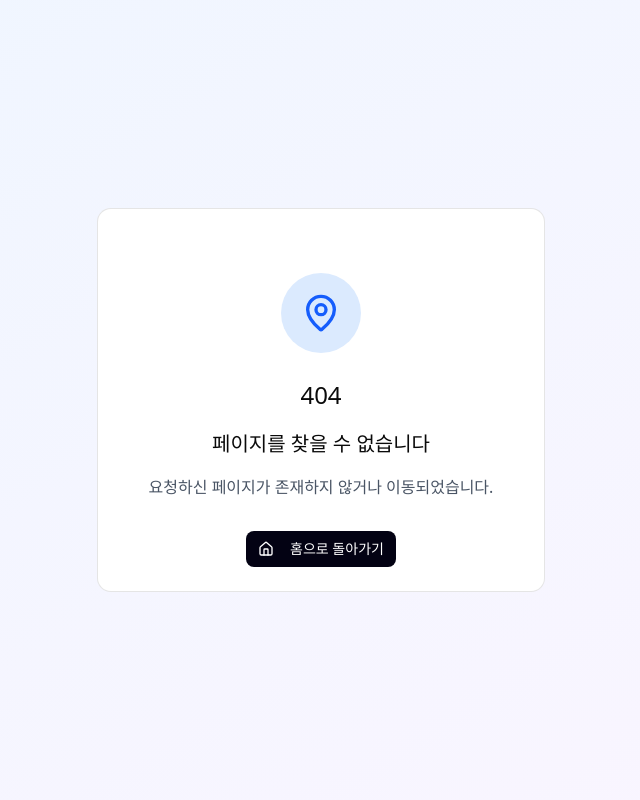
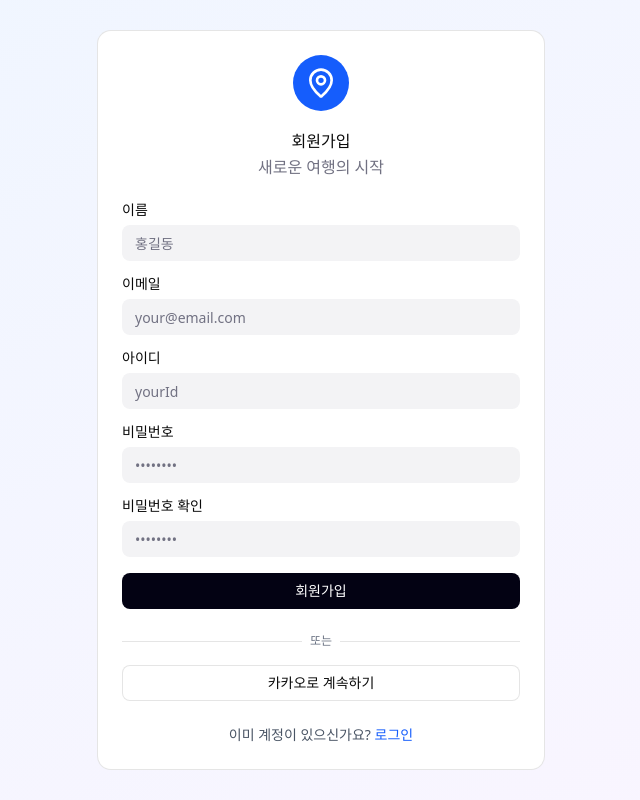
Before and after one commit to ho04029/random-travel, a Next.js app: page /signup in a window 1280 px wide. Before the commit this address had no page. Shown: the whole page, without its empty margins (319-959 px from the left). Built offline with nearby package versions, Linux system fonts and the light colour scheme.

Commit message:
feat: 회원가입 페이지

```diff
--- /dev/null
+++ b/app/(auth)/signup/page.tsx
@@ -0,0 +1,136 @@
+'use client';
+
+import { useState } from 'react';
+import Link from 'next/link';
+import { useRouter } from 'next/navigation';
+import { MapPin } from 'lucide-react';
+import { Button } from '@/app/components/Button';
+import { Input } from '@/app/components/Input';
+import { Label } from '@/app/components/Label';
+import {
+  Card,
+  CardContent,
+  CardDescription,
+  CardHeader,
+  CardTitle,
+} from '@/app/components/Card';
+
+export default function Signup() {
+  const router = useRouter();
+
+  const [name, setName] = useState('');
+  const [email, setEmail] = useState('');
+  const [id, setId] = useState('');
+  const [password, setPassword] = useState('');
+  const [confirmPassword, setConfirmPassword] = useState('');
+
+  const handleSubmit = (e: React.FormEvent) => {
+    // TODO: 회원가입 로직
+    // TODO: alert -> toast나 다른 모달창으로 수정하기
+    e.preventDefault();
+    if (!name || !email || !password || !confirmPassword) {
+      alert('모든 필드를 입력해주세요');
+      return;
+    }
+    if (password !== confirmPassword) {
+      alert('비밀번호가 일치하지 않습니다');
+      return;
+    }
+    alert('회원가입 성공!');
+    router.push('/');
+  };
+
+  return (
+    <div className="flex min-h-screen items-center justify-center bg-linear-to-br from-blue-50 to-purple-50 p-4">
+      <Card className="w-full max-w-md">
+        <CardHeader className="text-center">
+          <div className="mb-4 flex justify-center">
+            <div className="rounded-full bg-blue-600 p-3">
+              <MapPin className="h-8 w-8 text-white" />
+            </div>
+          </div>
+          <CardTitle>회원가입</CardTitle>
+          <CardDescription>새로운 여행의 시작</CardDescription>
+        </CardHeader>
+        <CardContent>
+          <form onSubmit={handleSubmit} className="space-y-4">
+            <div className="space-y-2">
+              <Label htmlFor="name">이름</Label>
+              <Input
+                id="name"
+                type="text"
+                placeholder="홍길동"
+                value={name}
+                onChange={(e) => setName(e.target.value)}
+              />
+            </div>
+            <div className="space-y-2">
+              <Label htmlFor="email">이메일</Label>
+              <Input
+                id="email"
+                type="email"
+                placeholder="your@email.com"
+                value={email}
+                onChange={(e) => setEmail(e.target.value)}
+              />
+            </div>
+            <div className="space-y-2">
+              <Label htmlFor="id">아이디</Label>
+              <Input
+                id="id"
+                type="text"
+                placeholder="yourId"
+                value={id}
+                onChange={(e) => setId(e.target.value)}
+              />
+            </div>
+            <div className="space-y-2">
+              <Label htmlFor="password">비밀번호</Label>
+              <Input
+                id="password"
+                type="password"
+                placeholder="••••••••"
+                value={password}
+                onChange={(e) => setPassword(e.target.value)}
+              />
+            </div>
+            <div className="space-y-2">
+              <Label htmlFor="confirmPassword">비밀번호 확인</Label>
+              <Input
+                id="confirmPassword"
+                type="password"
+                placeholder="••••••••"
+                value={confirmPassword}
+                onChange={(e) => setConfirmPassword(e.target.value)}
+              />
+            </div>
+            <Button type="submit" className="w-full">
+              회원가입
+            </Button>
+          </form>
+
+          <div className="mt-6">
+            <div className="relative">
+              <div className="absolute inset-0 flex items-center">
+                <span className="w-full border-t" />
+              </div>
+              <div className="relative flex justify-center text-xs uppercase">
+                <span className="bg-white px-2 text-gray-500">또는</span>
+              </div>
+            </div>
+            <Button variant="outline" className="mt-4 w-full" type="button">
+              카카오로 계속하기
+            </Button>
+          </div>
+
+          <p className="mt-6 text-center text-sm text-gray-600">
+            이미 계정이 있으신가요?{' '}
+            <Link href={'/login'} className="text-blue-600 hover:underline">
+              로그인
+            </Link>
+          </p>
+        </CardContent>
+      </Card>
+    </div>
+  );
+}
```
